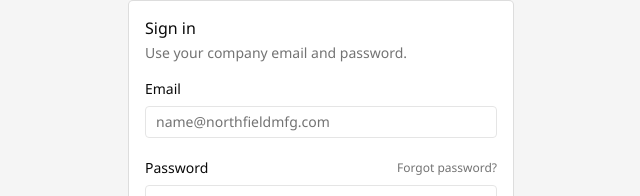
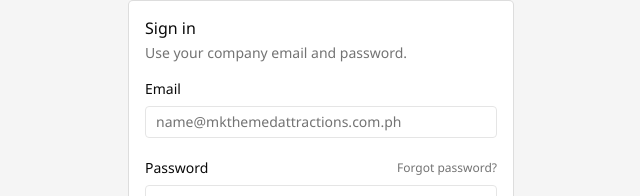
Before and after one commit to szyfr/mkta-procurement, a Next.js app: page /login in a window 1280 px wide. Shown: the part 257-453 px from the top of the page, without its empty margins (319-959 px from the left). Built offline with nearby package versions, Linux system fonts and the light colour scheme.

Commit message:
chore: update seed email domain to match renamed org
Finishes the placeholder rename: the signed-in user's email still carried
the old j.santos@northfieldmfg.com address, and the login form placeholder
still advertised the old domain. Both now use mkthemedattractions.com.ph.

```diff
--- a/src/components/login-form.tsx
+++ b/src/components/login-form.tsx
@@ -44,7 +44,7 @@ export function LoginForm({
                   name="email"
                   type="email"
                   autoComplete="email"
-                  placeholder="name@northfieldmfg.com"
+                  placeholder="name@mkthemedattractions.com.ph"
                   required
                 />
               </Field>
--- a/src/data/users.ts
+++ b/src/data/users.ts
@@ -3,7 +3,7 @@ import type { RolePermission, StatusTone, User, UserStatus } from "@/lib/types";
 /** The signed-in user. Drives the sidebar footer and the My Account panel. */
 export const currentUser = {
   name: "S. Galvis",
-  email: "j.santos@northfieldmfg.com",
+  email: "s.galvis@mkthemedattractions.com.ph",
   role: "Procurement Officer",
   department: "Procurement",
   avatar: "",
```
